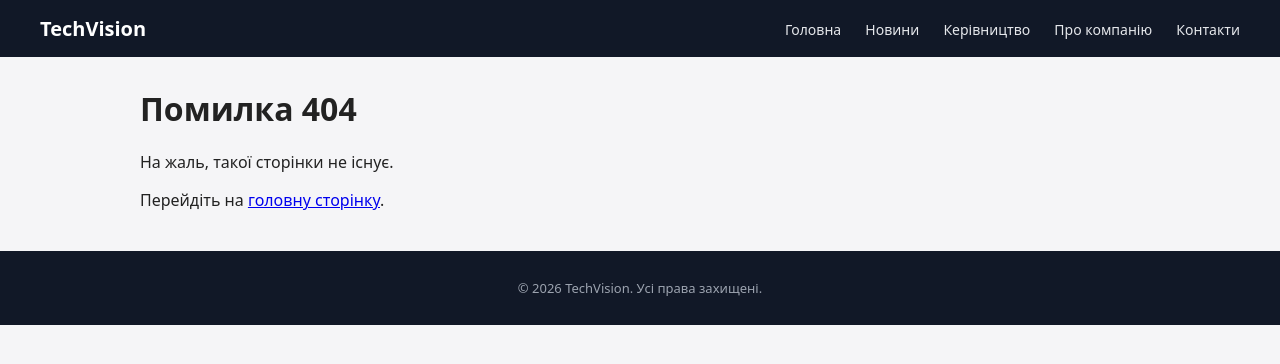
After one commit to m1lag/HW29.04, a Django app: template DjangoWebProject11/app/templates/app/404.html in a window 1280 px wide. The commit adds this page. Shown: the top 364 px of the page. Run offline with Django 3.2, Linux system fonts and the light colour scheme; the template is opened without the code that fills it, so the values that code supplies are empty.

Commit message:
commit HW04.05

```diff
--- a/DjangoWebProject11/DjangoWebProject11/settings.py
+++ b/DjangoWebProject11/DjangoWebProject11/settings.py
@@ -5,9 +5,9 @@ BASE_DIR = Path(__file__).resolve().parent.parent
 
 SECRET_KEY = 'django-insecure-CHANGE_THIS_KEY'
 
-DEBUG = True
+DEBUG = False
 
-ALLOWED_HOSTS = []
+ALLOWED_HOSTS = ['*']
 
 INSTALLED_APPS = [
     'django.contrib.admin',
--- a/DjangoWebProject11/DjangoWebProject11/urls.py
+++ b/DjangoWebProject11/DjangoWebProject11/urls.py
@@ -1,8 +1,13 @@
 from django.contrib import admin
 from django.urls import path, include
+
+from django.conf.urls import handler404
+from app.views import custom_404
 
 urlpatterns = [
     path('admin/', admin.site.urls),
     path('', include('app.urls')),
     path('news/', include('news.urls')),
 ]
+
+handler404 = custom_404
--- /dev/null
+++ b/DjangoWebProject11/app/templates/app/404.html
@@ -0,0 +1,7 @@
+{% extends 'app/layout.html' %}
+
+{% block content %}
+<h1>Помилка 404</h1>
+<p>На жаль, такої сторінки не існує.</p>
+<p>Перейдіть на <a href="/">головну сторінку</a>.</p>
+{% endblock %}
--- a/DjangoWebProject11/app/templates/app/layout.html
+++ b/DjangoWebProject11/app/templates/app/layout.html
@@ -4,7 +4,7 @@
 <head>
     <meta charset="UTF-8">
     <title>{{ title|default:"TechVision" }}</title>
-    <link rel="stylesheet" href="{% static 'css/style.css' %}">
+    <link rel="stylesheet" href="{% static 'app/css/style.css' %}">
 </head>
 <body>
 
--- a/DjangoWebProject11/app/views.py
+++ b/DjangoWebProject11/app/views.py
@@ -1,4 +1,5 @@
 from django.shortcuts import render
+
 def index(request):
     return render(request, 'app/index.html')
 
@@ -13,3 +14,6 @@ def about(request):
 
 def contacts(request):
     return render(request, 'app/contacts.html')
+
+def custom_404(request, exception):
+    return render(request, 'app/404.html', status=404)
--- a/DjangoWebProject11/news/urls.py
+++ b/DjangoWebProject11/news/urls.py
@@ -1,6 +1,11 @@
 from django.urls import path
 from .views import NewsListView
+from django.http import Http404
 
 urlpatterns = [
     path('', NewsListView.as_view(), name='news_list'),
+
+    path('<path:anything>/', lambda request, anything: (_ for _ in ()).throw(
+        Http404("Сторінку в розділі Новини не знайдено")
+    )),
 ]
```
Also changed, not shown: 2 other files.
